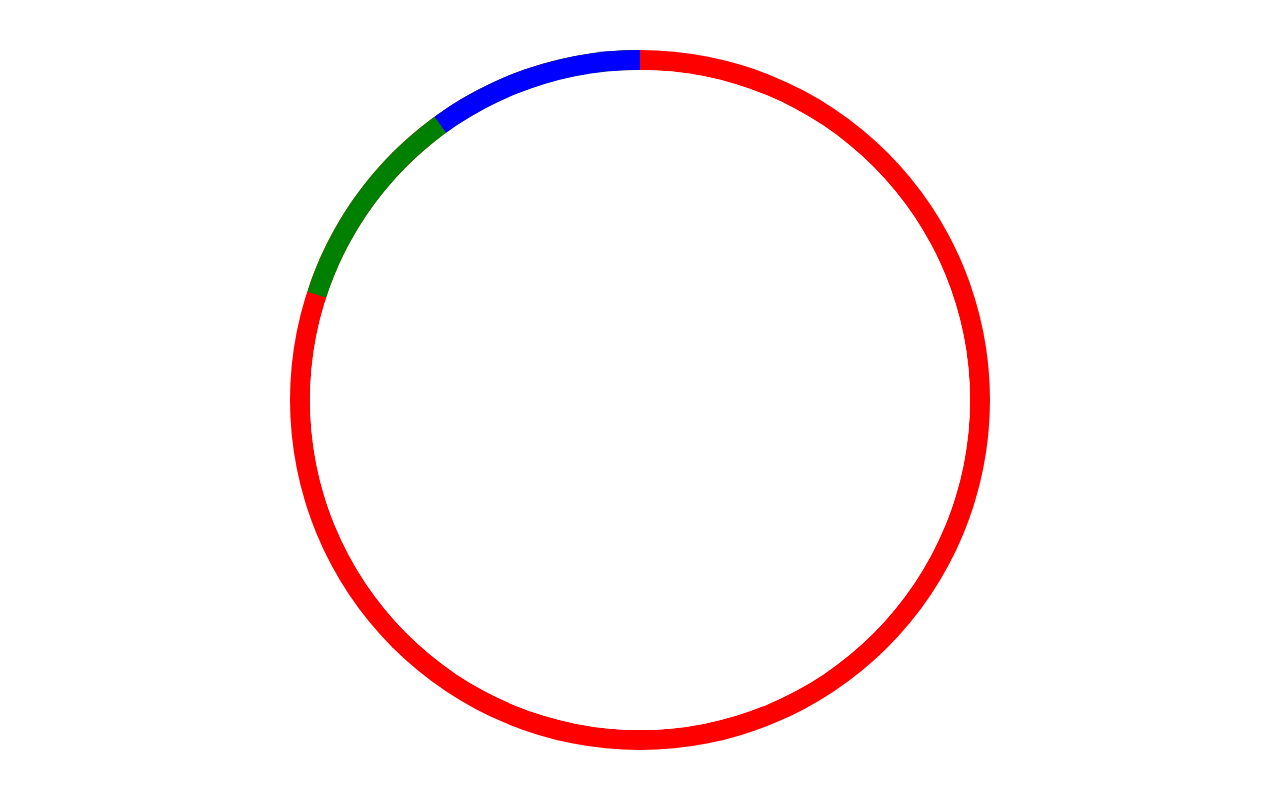
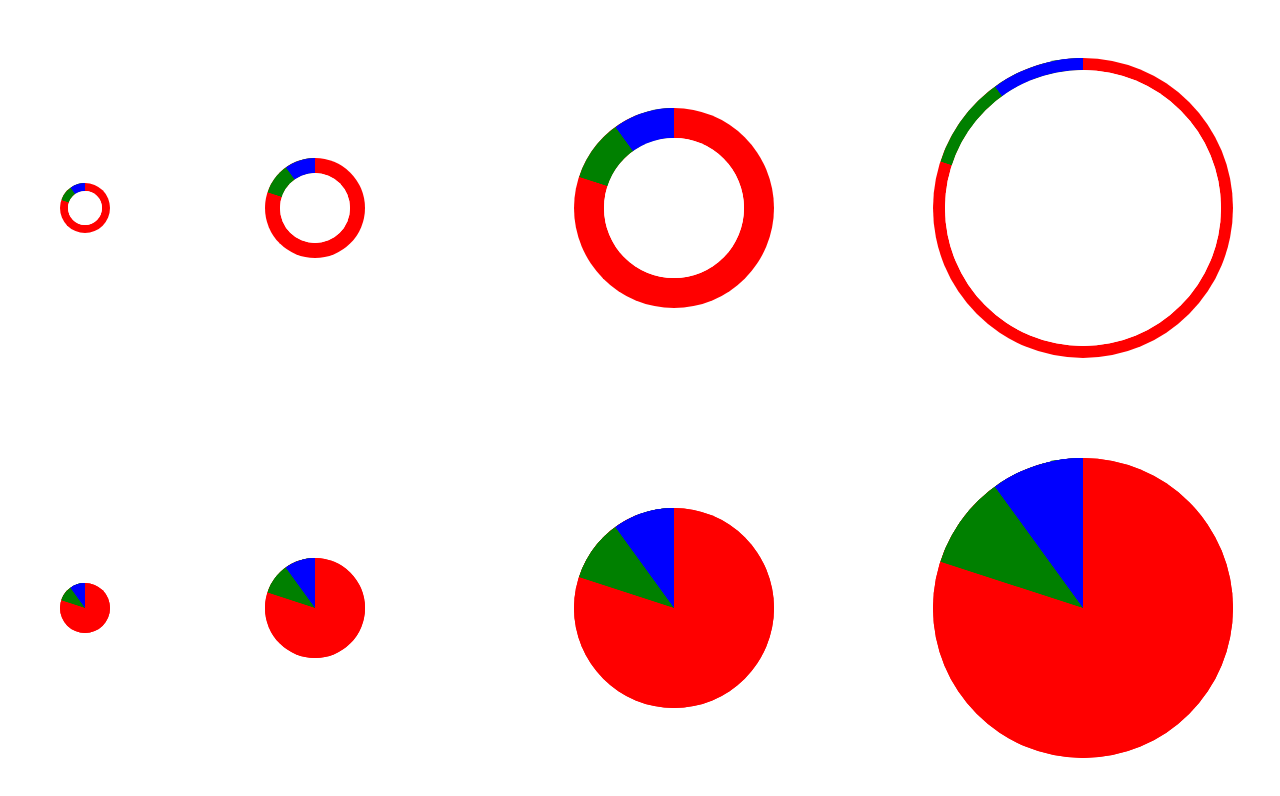
Before and after one commit to stal269/ring-chart, an Angular app: page / in a window 1280 px wide. Shown: the top 796 px of the page. Built offline with nearby package versions, Linux system fonts and the light colour scheme.

Commit message:
add more examples to demo

```diff
--- a/projects/demo/src/app/app.component.html
+++ b/projects/demo/src/app/app.component.html
@@ -1,3 +1,33 @@
 <div class="container">
-  <lib-ring-chart [sections]="sections" [thickness]="thickness" [diameter]="diameter" [centerColor]="centerColor"></lib-ring-chart>
+  <div class="ring-container ring-1">
+    <lib-ring-chart [sections]="ring1$$.sections" [thickness]="ring1$$.thickness" [diameter]="ring1$$.diameter" [centerColor]="centerColor"></lib-ring-chart>
+  </div>
+
+  <div class="ring-container ring-2">
+    <lib-ring-chart [sections]="ring2$$.sections" [thickness]="ring2$$.thickness" [diameter]="ring2$$.diameter" [centerColor]="centerColor"></lib-ring-chart>
+  </div>
+
+  <div class="ring-container ring-3">
+    <lib-ring-chart [sections]="ring3$$.sections" [thickness]="ring3$$.thickness" [diameter]="ring3$$.diameter" [centerColor]="centerColor"></lib-ring-chart>
+  </div>
+
+  <div class="ring-container ring-4">
+    <lib-ring-chart [sections]="ring4$$.sections" [thickness]="ring4$$.thickness" [diameter]="ring4$$.diameter" [centerColor]="centerColor"></lib-ring-chart>
+  </div>
+
+  <div class="ring-container ring-5">
+    <lib-ring-chart [sections]="ring5$$.sections" [thickness]="ring5$$.thickness" [diameter]="ring5$$.diameter" [centerColor]="centerColor"></lib-ring-chart>
+  </div>
+
+  <div class="ring-container ring-6">
+    <lib-ring-chart [sections]="ring6$$.sections" [thickness]="ring6$$.thickness" [diameter]="ring6$$.diameter" [centerColor]="centerColor"></lib-ring-chart>
+  </div>
+
+  <div class="ring-container ring-7">
+    <lib-ring-chart [sections]="ring7$$.sections" [thickness]="ring7$$.thickness" [diameter]="ring7$$.diameter" [centerColor]="centerColor"></lib-ring-chart>
+  </div>
+
+  <div class="ring-container ring-8">
+    <lib-ring-chart [sections]="ring8$$.sections" [thickness]="ring8$$.thickness" [diameter]="ring8$$.diameter" [centerColor]="centerColor"></lib-ring-chart>
+  </div>
 </div>
--- a/projects/demo/src/app/app.component.scss
+++ b/projects/demo/src/app/app.component.scss
@@ -1,4 +1,15 @@
 .container {
+  display: grid;
+  grid-template-columns: 12vw 24vw 32vw 32vw;
+  grid-template-rows: 50vh 50vh;
+  height: inherit;
+}
+
+.ring-container {
+  position: relative;
+}
+
+lib-ring-chart {
   position: absolute;
   top: 50%;
   left: 50%;
--- a/projects/demo/src/app/app.component.ts
+++ b/projects/demo/src/app/app.component.ts
@@ -7,7 +7,11 @@ import { Component } from '@angular/core';
   styleUrls: ['./app.component.scss']
 })
 export class AppComponent {
-  sections: RingSectionItem[] = [
+
+  centerColor = '#FFFFFF';
+
+  ring1$$ = {
+    sections: [
       {
         percentage: 0.8,
         color: 'red'
@@ -20,9 +24,141 @@ export class AppComponent {
         percentage: 0.1,
         color: 'blue'
       }
-  ];
+    ],
+    thickness: 8,
+    diameter: 50
+  };
 
-  centerColor = '#FFFFFF';
-  thickness = 20;
-  diameter = 700;
+  ring2$$ = {
+    sections: [
+      {
+        percentage: 0.8,
+        color: 'red'
+      },
+      {
+        percentage: 0.1,
+        color: 'green'
+      },
+      {
+        percentage: 0.1,
+        color: 'blue'
       }
+    ],
+    thickness: 15,
+    diameter: 100
+  };
+
+  ring3$$ = {
+    sections: [
+      {
+        percentage: 0.8,
+        color: 'red'
+      },
+      {
+        percentage: 0.1,
+        color: 'green'
+      },
+      {
+        percentage: 0.1,
+        color: 'blue'
+      }
+    ],
+    thickness: 30,
+    diameter: 200
+  };
+
+  ring4$$ = {
+    sections: [
+      {
+        percentage: 0.8,
+        color: 'red'
+      },
+      {
+        percentage: 0.1,
+        color: 'green'
+      },
+      {
+        percentage: 0.1,
+        color: 'blue'
+      }
+    ],
+    thickness: 12,
+    diameter: 300
+  };
+
+  ring5$$ = {
+    sections: [
+      {
+        percentage: 0.8,
+        color: 'red'
+      },
+      {
+        percentage: 0.1,
+        color: 'green'
+      },
+      {
+        percentage: 0.1,
+        color: 'blue'
+      }
+    ],
+    thickness: 25,
+    diameter: 50
+  };
+
+  ring6$$ = {
+    sections: [
+      {
+        percentage: 0.8,
+        color: 'red'
+      },
+      {
+        percentage: 0.1,
+        color: 'green'
+      },
+      {
+        percentage: 0.1,
+        color: 'blue'
+      }
+    ],
+    thickness: 50,
+    diameter: 100
+  };
+
+  ring7$$ = {
+    sections: [
+      {
+        percentage: 0.8,
+        color: 'red'
+      },
+      {
+        percentage: 0.1,
+        color: 'green'
+      },
+      {
+        percentage: 0.1,
+        color: 'blue'
+      }
+    ],
+    thickness: 100,
+    diameter: 200
+  };
+
+  ring8$$ = {
+    sections: [
+      {
+        percentage: 0.8,
+        color: 'red'
+      },
+      {
+        percentage: 0.1,
+        color: 'green'
+      },
+      {
+        percentage: 0.1,
+        color: 'blue'
+      }
+    ],
+    thickness: 150,
+    diameter: 300
+  };
+}
```
Lines whose indentation alone changed are shown as unchanged.
